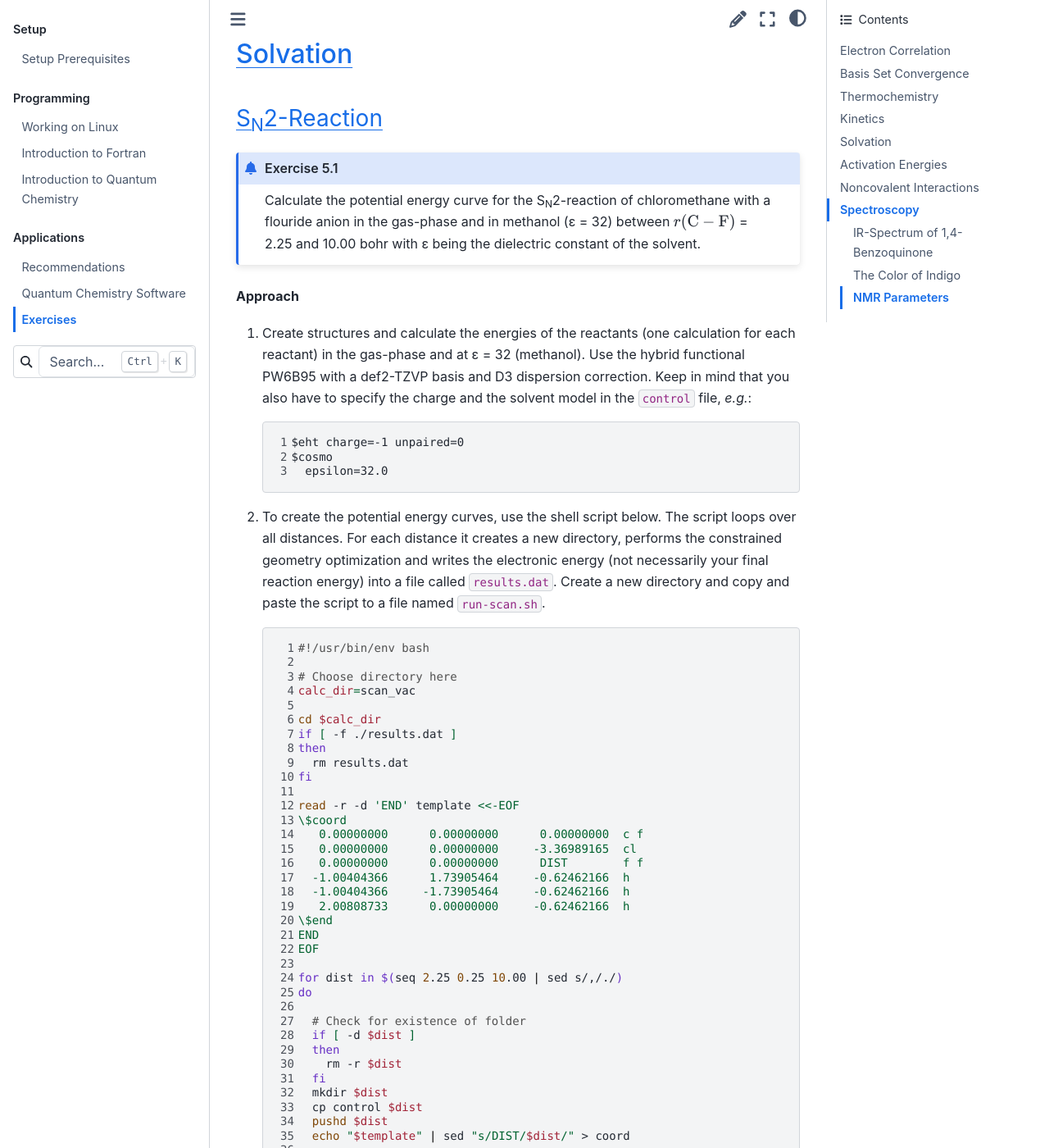
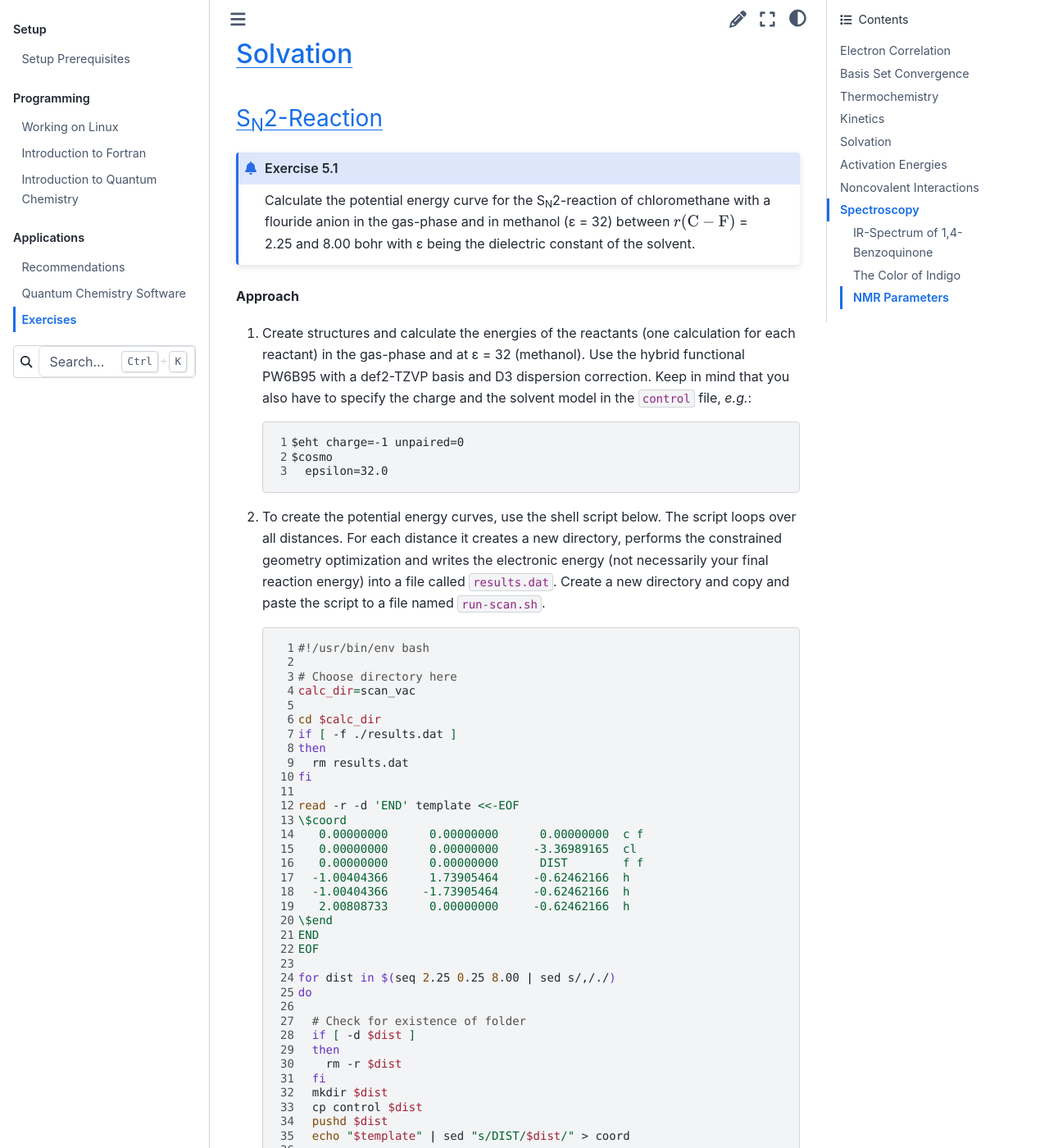
Before and after one commit to grimme-lab/qc2-teaching, a Sphinx documentation site: the page built from doc/apps-ex.rst, in a window 1280 px wide and 1400 px high, scrolled down 11392 px. Shown: the whole window at 82% size. Built offline with Sphinx 7.4.7 and the Sphinx Book theme 1.1.4, drawn with Linux system fonts in a browser that asks for light colours.

Commit message:
SN2 changed distance

```diff
--- a/doc/apps-ex.rst
+++ b/doc/apps-ex.rst
@@ -538,7 +538,7 @@ S\ :sub:`N`\ 2-Reaction
 
    Calculate the potential energy curve for the S\ :sub:`N`\ 2-reaction of chloromethane
    with a flouride anion in the gas-phase and in methanol (|eps| = 32) between
-   :math:`r(\text{C}-\text{F})` = 2.25 and 10.00 bohr with |eps| being the dielectric constant of the solvent.
+   :math:`r(\text{C}-\text{F})` = 2.25 and 8.00 bohr with |eps| being the dielectric constant of the solvent.
 
 **Approach**
 
@@ -587,7 +587,7 @@ S\ :sub:`N`\ 2-Reaction
       END
       EOF
 
-      for dist in $(seq 2.25 0.25 10.00 | sed s/,/./)
+      for dist in $(seq 2.25 0.25 8.00 | sed s/,/./)
       do
 
         # Check for existence of folder
```
